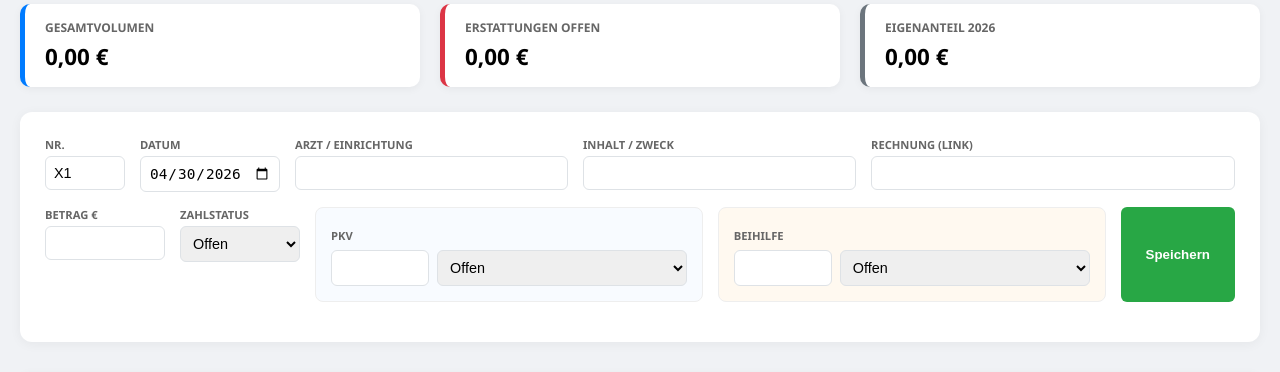
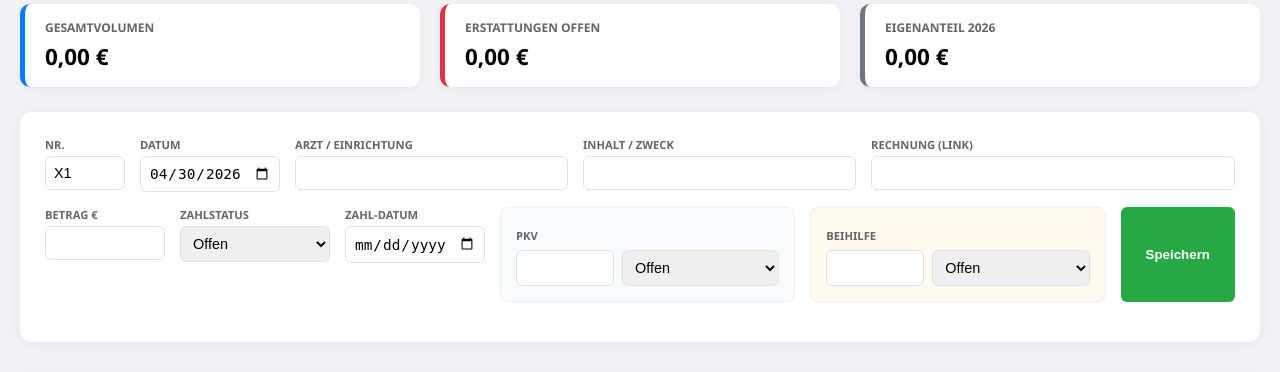
Before and after one commit to herr-nm/Privat_Abrechnung_PKV_Beihilfe, a PHP site: page / in a window 1280 px wide. Shown: the part 221-593 px from the top of the page. Run offline with PHP 8.4, Linux system fonts and the light colour scheme.

Commit message:
Zahlungsarten angepasst

```diff
--- a/index.php
+++ b/index.php
@@ -1,6 +1,6 @@
 <?php
 /**
- * PKV & Beihilfe Tracker V25 - Eigenanteil Spalte Edition
+ * PKV & Beihilfe Tracker V27 - Dynamische Terminüberweisung-Farbe
  */
 
 // --- .ENV PARSER ---
@@ -41,6 +41,7 @@ if ($_SERVER['REQUEST_METHOD'] === 'POST' && isset($_POST['action']) && $_POST['
         'doc_link'     => $_POST['doc_link'],
         'gesamt'       => (float)str_replace(',', '.', $_POST['gesamt']),
         'z_status'     => $_POST['z_status'],
+        'z_datum'      => $_POST['z_datum'],
         's_pkv'        => $_POST['s_pkv'],
         'e_pkv'        => (float)str_replace(',', '.', $_POST['e_pkv'] ?: 0),
         'pkv_sub_date' => $_POST['pkv_sub_date'],
@@ -77,8 +78,25 @@ foreach ($data as $r) {
     }
 }
 
-function getStatusClass($s) {
-    return ($s === 'beglichen' || $s === 'bezahlt') ? 'bg-success' : (($s === 'offen') ? 'bg-danger' : 'bg-warning');
+/**
+ * Hilfsfunktion für Status-Farben
+ */
+function getStatusClass($status, $date = null) {
+    if ($status === 'offen') return 'bg-danger';
+    if ($status === 'beglichen' || $status === 'bar bezahlt' || $status === 'Überweisung') return 'bg-success';
+
+    if ($status === 'Terminüberweisung') {
+        if (!empty($date)) {
+            $today = date('Y-m-d');
+            // Wenn Datum heute oder in der Vergangenheit liegt -> Grün
+            return ($date <= $today) ? 'bg-success' : 'bg-warning';
+        }
+        return 'bg-warning';
+    }
+
+    // Fallback für PKV/Beihilfe Status
+    if ($status === 'eingereicht') return 'bg-warning';
+    return 'bg-warning';
 }
 ?>
 <!DOCTYPE html>
@@ -157,7 +175,16 @@ function getStatusClass($s) {
 
         <div class="form-row">
             <div class="field" style="width:120px;"><label>Betrag €</label><input type="number" step="0.01" name="gesamt" id="f_gesamt" oninput="calc()" required></div>
-            <div class="field" style="width:120px;"><label>Zahlstatus</label><select name="z_status" id="f_z_status"><option value="offen">Offen</option><option value="bezahlt">Bezahlt</option></select></div>
+            <div class="field" style="width:150px;"><label>Zahlstatus</label>
+                <select name="z_status" id="f_z_status">
+                    <option value="offen">Offen</option>
+                    <option value="bar bezahlt">Bar bezahlt</option>
+                    <option value="Terminüberweisung">Terminüberweisung</option>
+                    <option value="Überweisung">Überweisung</option>
+                </select>
+            </div>
+            <div class="field" style="width:140px;"><label>Zahl-Datum</label><input type="date" name="z_datum" id="f_z_datum"></div>
+
             <div class="box box-pkv">
                 <label>PKV</label>
                 <div style="display:flex; gap:8px; margin-top:5px;">
@@ -211,7 +238,10 @@ function getStatusClass($s) {
                 </td>
                 <td><strong><?= number_format($r['gesamt'], 2, ',', '.') ?> €</strong></td>
                 <td style="color: #666; font-weight: 500;"><?= number_format($rowEigen, 2, ',', '.') ?> €</td>
-                <td><span class="badge <?= getStatusClass($r['z_status']) ?>"><?= $r['z_status'] ?></span></td>
+                <td>
+                    <span class="badge <?= getStatusClass($r['z_status'], $r['z_datum'] ?? null) ?>"><?= $r['z_status'] ?></span><br>
+                    <?php if(!empty($r['z_datum'])): ?><small><?= date('d.m.y', strtotime($r['z_datum'])) ?></small><?php endif; ?>
+                </td>
                 <td>
                     <span class="badge <?= getStatusClass($r['s_pkv']) ?>"><?= $r['s_pkv'] ?></span><br>
                     <strong><?= number_format($r['e_pkv'],2,',','.') ?>€</strong>
@@ -276,6 +306,7 @@ function editRow(d) {
     document.getElementById('f_link').value = d.doc_link || '';
     document.getElementById('f_gesamt').value = d.gesamt;
     document.getElementById('f_z_status').value = d.z_status;
+    document.getElementById('f_z_datum').value = d.z_datum || '';
     document.getElementById('f_s_pkv').value = d.s_pkv;
     document.getElementById('f_e_pkv').value = d.e_pkv;
     document.getElementById('f_pkv_sub_date').value = d.pkv_sub_date || '';
```
